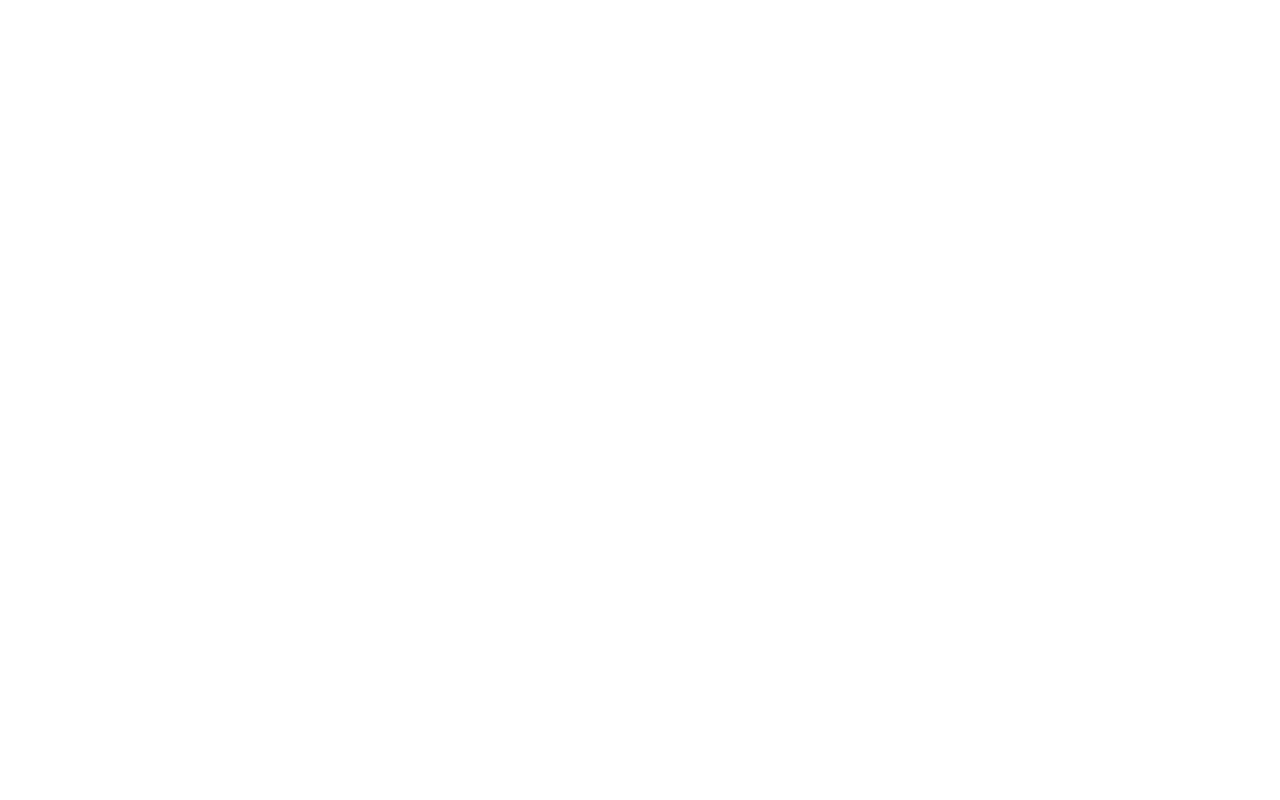
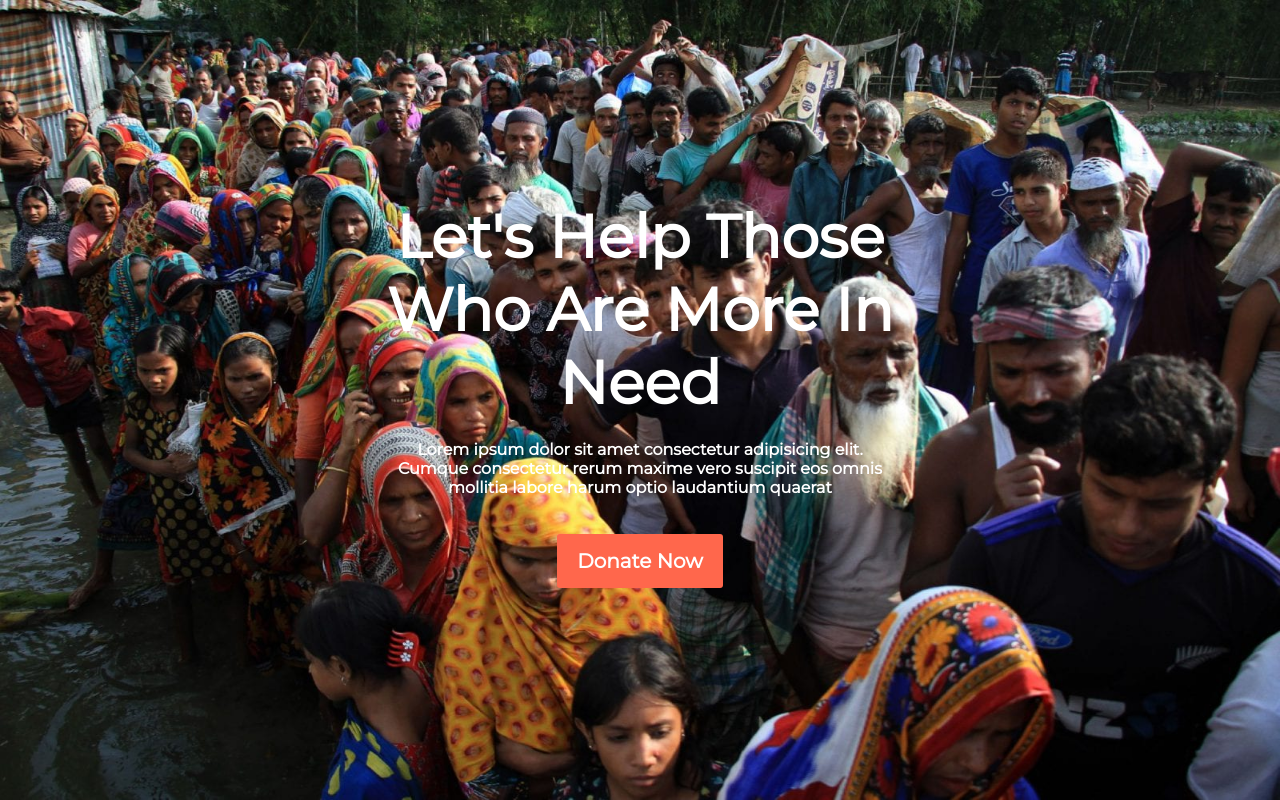
Before and after one commit to fahimmuhammad/assignment-1, a plain HTML site: page index.html in a window 1280 px wide. Drawn offline with Linux system fonts and the light colour scheme.

Commit message:
banner top section added

```diff
--- a/index.html
+++ b/index.html
@@ -7,10 +7,20 @@
     <title>Assignment-1</title>
     <link rel="preconnect" href="https://fonts.googleapis.com">
     <link rel="preconnect" href="https://fonts.gstatic.com" crossorigin>
-    <link href="https://fonts.googleapis.com/css2?family=Roboto&display=swap" rel="stylesheet">
+    <link href="https://fonts.googleapis.com/css2?family=Montserrat&family=Roboto&display=swap" rel="stylesheet">
     <link rel="stylesheet" href="style.css">
 </head>
 <body>
-
+    <section class="top-banner">
+        <div class="banner-text">
+            <h1>
+                Let's Help Those Who Are More In Need
+            </h1>
+            <h4>
+                Lorem ipsum dolor sit amet consectetur adipisicing elit. Cumque consectetur rerum maxime vero suscipit eos omnis mollitia labore harum optio laudantium quaerat
+            </h4>
+            <a href="#" target="_blank" class="donate-btn">Donate Now</a>
+        </div>
+    </section>
 </body>
 </html>
--- a/style.css
+++ b/style.css
@@ -1,3 +1,36 @@
 body{
-    font-family: 'Roboto', sans-serif;
+    font-family: 'Montserrat', sans-serif;
+    margin: 0;
 }
+.top-banner{
+    background-image: url(images/donation7.jpg);
+    background-repeat: no-repeat;
+    background-size: 100% 100%;
+    height:800px;
+    width: 100%;
+    text-align: center;
+    color:white;
+}
+.banner-text{
+    padding-top: 200px;
+    padding-left: 30%;
+    padding-right: 30%;
+}
+
+.banner-text h1{
+    margin: 0px;
+    font-size: 60px;
+}
+.banner-text h4{
+    padding-bottom: 30px;
+}
+
+.donate-btn{
+    text-decoration: none;
+    background-color: #ff674c;
+    padding:15px 20px;
+    border-radius: 3px;
+    color: #ffffff;
+    font-weight: 600;
+    font-size: 20px;
+}
```
Also changed, not shown: images/donation0.jpg (added), images/donation1.jpg (added), images/donation10.jpg (added), images/donation11.jpg (added), images/donation13.jpg (added), images/donation14.webp (added), images/donation2.jpg (added), images/donation4.jpg (added), images/donation5.jpg (added), images/donation6.jpg (added), images/donation7.jpg (added), images/donation8.jpg (added), images/donation9.jpg (added), 2 other files.
